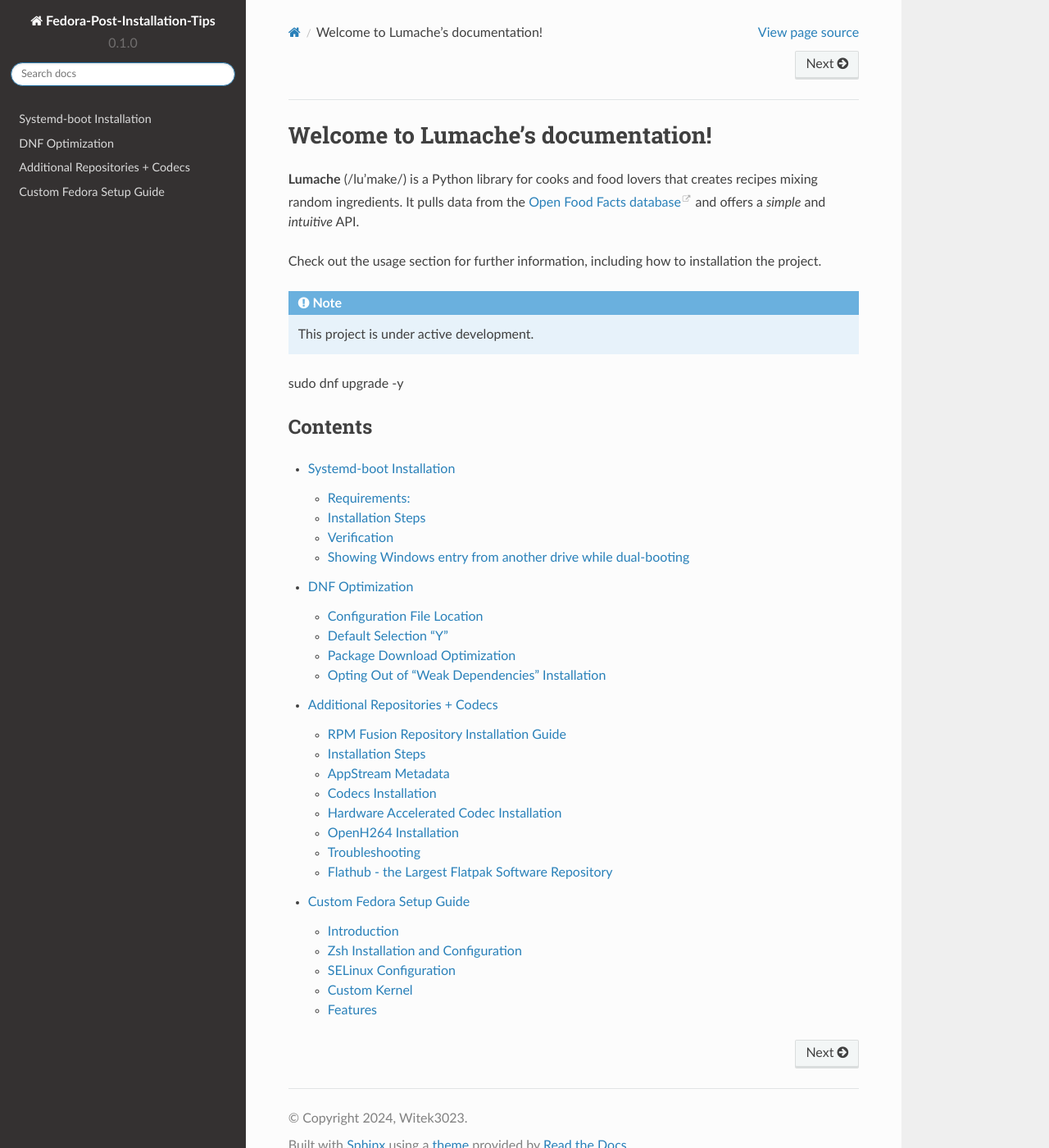
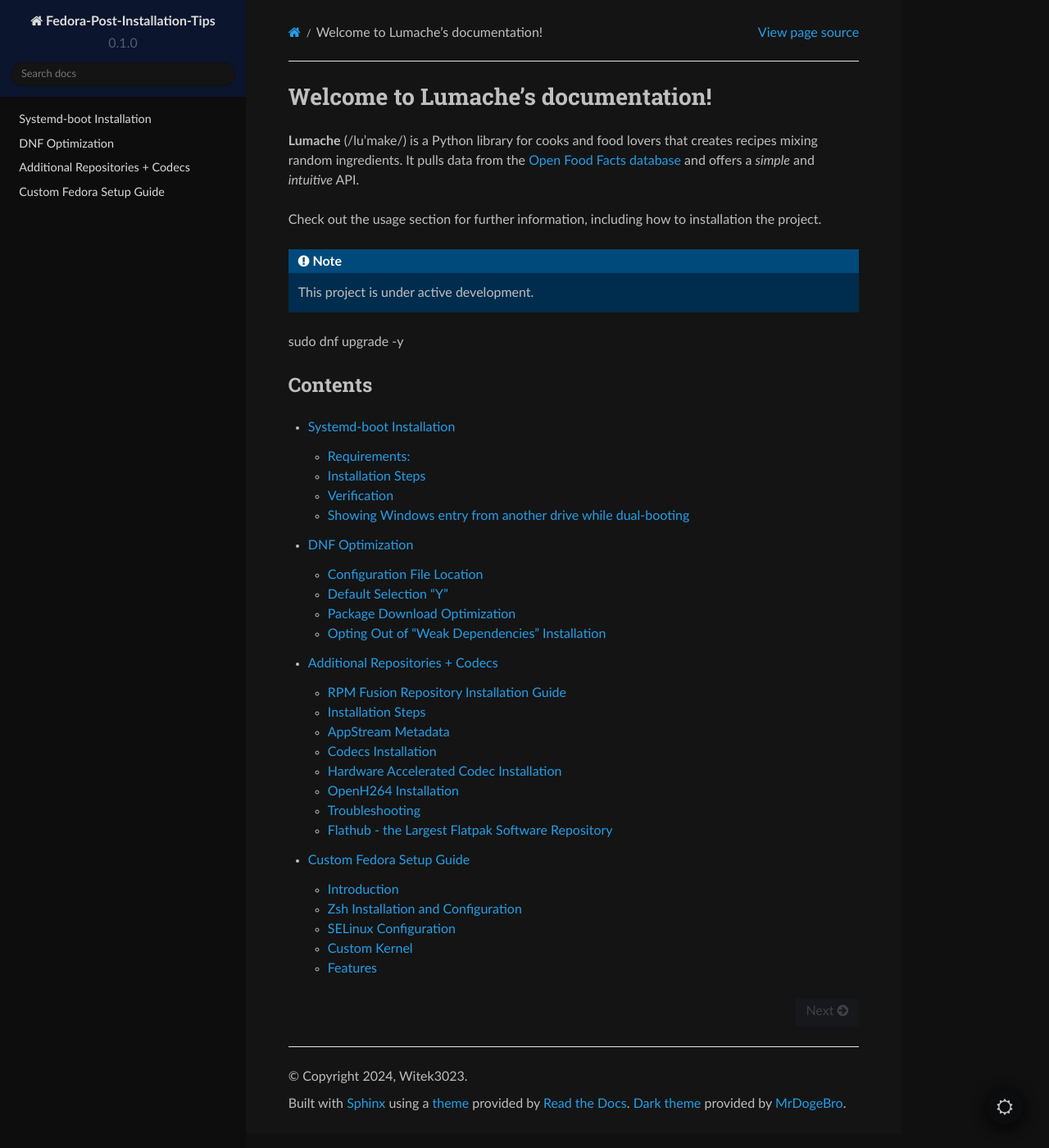
Before and after one commit to Witek3023/Fedora-Post-Installation-Tips, a Sphinx documentation site: the page built from docs/source/index.rst, in a window 1280 px wide and 1400 px high. Shown: the whole window at 82% size. Built offline with Sphinx 7.4.7 and the Read the Docs theme 2.0.0, drawn with Linux system fonts in a browser that asks for light colours.

Commit message:
Update conf.py

```diff
--- a/docs/source/conf.py
+++ b/docs/source/conf.py
@@ -17,6 +17,7 @@
     'sphinx.ext.autodoc',
     'sphinx.ext.autosummary',
     'sphinx.ext.intersphinx',
+    'sphinx_rtd_dark_mode',
 ]
 
 intersphinx_mapping = {
@@ -30,27 +31,7 @@
 # -- Options for HTML output
 
 html_theme = 'sphinx_rtd_theme'
-
-html_theme_options = {
-    'style_nav_header_background': '#343131',
-    'logo_only': True,
-    'style_external_links': True,
-    'collapse_navigation': False,
-    'sticky_navigation': True,
-    'includehidden': True,
-    'titles_only': False,
-    'prev_next_buttons_location': 'bottom',
-    'style_nav_header_background': '#343131',
-    'display_version': True,
-    'navigation_depth': 3,
-    'collapse_navigation': True,
-    'sticky_navigation': True,
-    'style_nav_header_background': '#343131',
-    'logo_only': False,
-    'titles_only': False,
-    'display_version': True,
-    'prev_next_buttons_location': 'both',
-}
+default_dark_mode = True
 
 # -- Options for EPUB output
 epub_show_urls = 'footnote'
```
